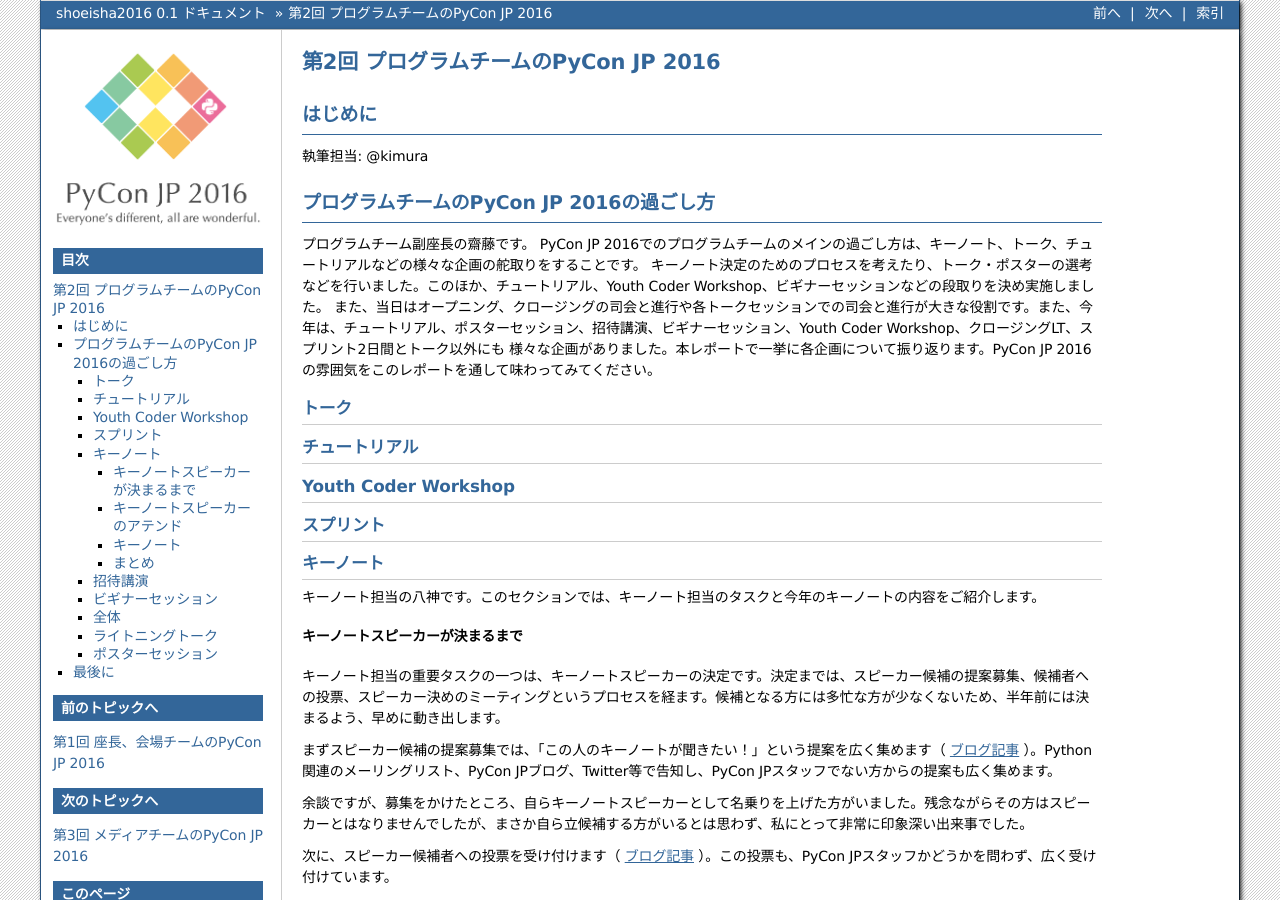
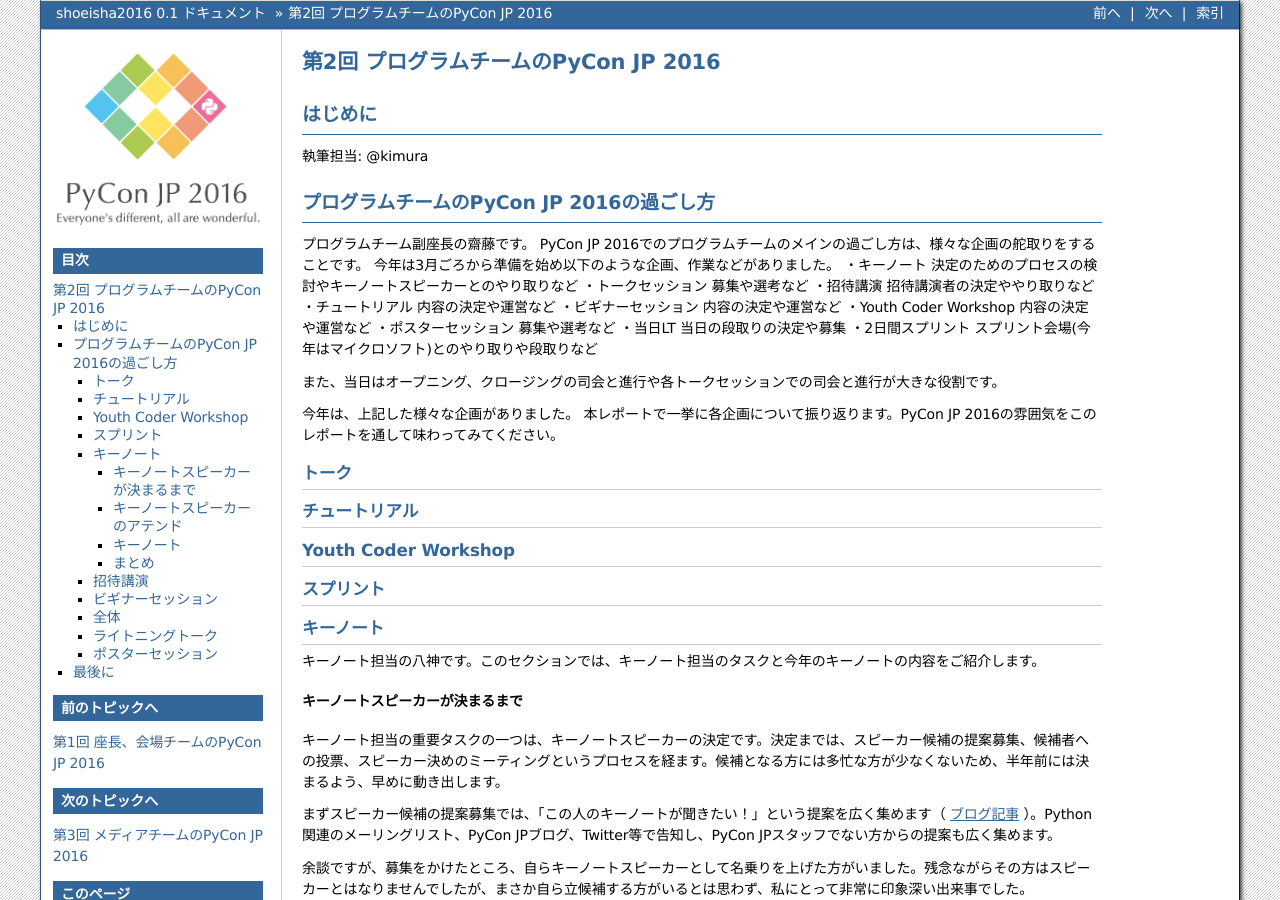
Before and after one commit to pyconjp/shoeisha2016, a Sphinx documentation site: the page built from source/afterreport_02_program.rst, in a window 1280 px wide and 900 px high. Built offline with Sphinx 7.4.7, drawn with Linux system fonts in a browser that asks for light colours.

Commit message:
文案を取り入れつつ、修正しました。各企画と作業内容を箇条書きにて列挙

```diff
--- a/source/afterreport_02_program.rst
+++ b/source/afterreport_02_program.rst
@@ -11,10 +11,31 @@
 .. sectionauthor:: ds110
 
 プログラムチーム副座長の齋藤です。
-PyCon JP 2016でのプログラムチームのメインの過ごし方は、キーノート、トーク、チュートリアルなどの様々な企画の舵取りをすることです。
-キーノート決定のためのプロセスを考えたり、トーク・ポスターの選考などを行いました。このほか、チュートリアル、Youth Coder Workshop、ビギナーセッションなどの段取りを決め実施しました。
-また、当日はオープニング、クロージングの司会と進行や各トークセッションでの司会と進行が大きな役割です。また、今年は、チュートリアル、ポスターセッション、招待講演、ビギナーセッション、Youth Coder Workshop、クロージングLT、スプリント2日間とトーク以外にも
-様々な企画がありました。本レポートで一挙に各企画について振り返ります。PyCon JP 2016の雰囲気をこのレポートを通して味わってみてください。
+PyCon JP 2016でのプログラムチームのメインの過ごし方は、様々な企画の舵取りをすることです。
+今年は3月ごろから準備を始め以下のような企画、作業などがありました。
+・キーノート
+決定のためのプロセスの検討やキーノートスピーカーとのやり取りなど
+・トークセッション
+募集や選考など
+・招待講演
+招待講演者の決定ややり取りなど
+・チュートリアル
+内容の決定や運営など
+・ビギナーセッション
+内容の決定や運営など
+・Youth Coder Workshop
+内容の決定や運営など
+・ポスターセッション
+募集や選考など
+・当日LT
+当日の段取りの決定や募集
+・2日間スプリント
+スプリント会場(今年はマイクロソフト)とのやり取りや段取りなど
+
+また、当日はオープニング、クロージングの司会と進行や各トークセッションでの司会と進行が大きな役割です。
+
+今年は、上記した様々な企画がありました。
+本レポートで一挙に各企画について振り返ります。PyCon JP 2016の雰囲気をこのレポートを通して味わってみてください。
 
 
 トーク
```
